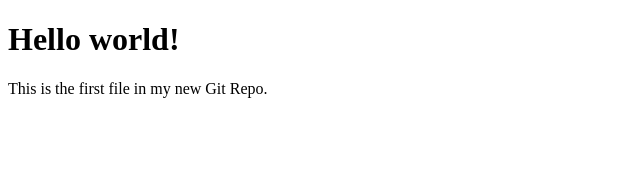
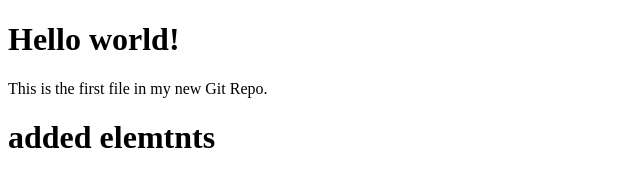
Before and after one commit to AnandumDev/sampleHtml, a website: page index.html in a window 1280 px wide. Shown: the whole page, without its empty margins (0-640 px from the left). Drawn offline with Linux system fonts and the light colour scheme.

Commit message:
secondComit

```diff
--- a/index.html
+++ b/index.html
@@ -7,6 +7,7 @@
 
 <h1>Hello world!</h1>
 <p>This is the first file in my new Git Repo.</p>
+<h1>added elemtnts</h1>
 
 </body>
 </html>
```
